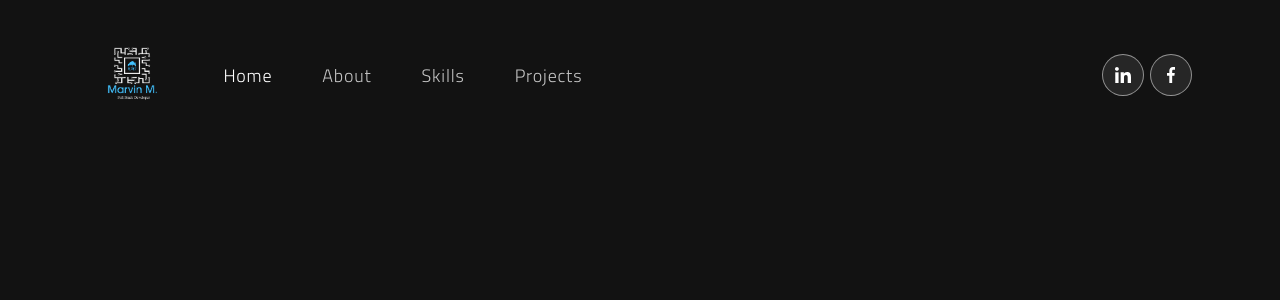
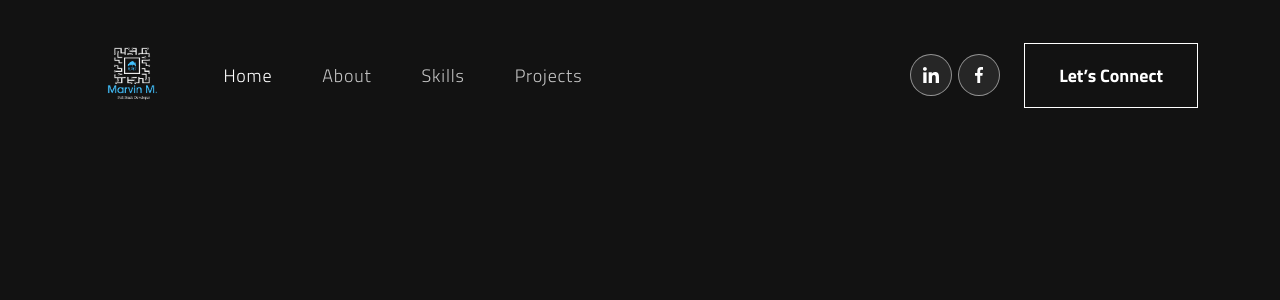
Before and after one commit to Marvin25ronal/Marvin25ronal, a React (Create React App) app: page / in a window 1280 px wide. Shown: the top 300 px of the page. Built offline with nearby package versions, Linux system fonts and the light colour scheme.

Commit message:
custom button

```diff
--- a/package.json
+++ b/package.json
@@ -22,6 +22,7 @@
     "react-bootstrap": "^2.6.0",
     "react-dom": "^18.2.0",
     "react-router-dom": "^6.4.3",
+    "react-router-hash-link": "^2.4.3",
     "react-scripts": "5.0.1",
     "styled-components": "^5.3.6",
     "typescript": "^4.9.3",
@@ -54,6 +55,7 @@
     ]
   },
   "devDependencies": {
+    "@types/react-router-hash-link": "^2.4.5",
     "gh-pages": "^4.0.0"
   }
 }
--- a/src/App.css
+++ b/src/App.css
@@ -48,12 +48,32 @@ h6 {
     line-height: normal;
 }
 
+p,
+a,
+li,
+button,
+ul {
+    margin: 0;
+    padding: 0;
+    line-height: normal;
+    text-decoration: none;
+}
 
-img{
+a:hover {
+    text-decoration: none;
+}
+
+img {
     width: 100%;
     height: auto;
     max-width: 500px;
 }
+
+button {
+    border: 0;
+    background-color: transparent;
+}
+
 nav.navbar {
     padding: 20px 0;
     position: fixed;
@@ -80,14 +100,17 @@ nav.navbar .navbar-nav .nav-link.navbar-link {
     font-size: 18px;
     opacity: 0.75;
 }
+
 nav.navbar .navbar-nav a.nav-link.navbar-link:hover,
 nav.navbar .navbar-nav a.nav-link.navbar-link.active {
     opacity: 1;
 }
+
 span.navbar-text {
     display: flex;
     align-items: center;
 }
+
 .social-icon {
     display: inline-block;
     margin-left: 14px;
@@ -105,6 +128,7 @@ span.navbar-text {
     line-height: 1;
     border: 1px solid rgba(255, 255, 255, 0.5);
 }
+
 .social-icon a::before {
     content: "";
     width: 42px;
@@ -115,17 +139,21 @@ span.navbar-text {
     transform: scale(0);
     transition: 0.3s ease-in-out;
 }
+
 .social-icon a:hover::before {
     transform: scale(1);
 }
+
 .social-icon a img {
     width: 40%;
     z-index: 1;
     transition: 0.3s ease-in-out;
 }
+
 .social-icon a:hover img {
     filter: brightness(0) saturate(100%) invert(0%) sepia(7%) saturate(98%) hue-rotate(346deg) brightness(95%) contrast(86%);
 }
+
 .navbar-text button {
     font-weight: 700;
     color: #fff;
@@ -137,9 +165,11 @@ span.navbar-text {
     background-color: transparent;
     transition: 0.3s ease-in-out;
 }
+
 .navbar-text button span {
     z-index: 1;
 }
+
 .navbar-text button::before {
     content: "";
     width: 0%;
@@ -151,20 +181,24 @@ span.navbar-text {
     z-index: -1;
     transition: 0.3s ease-in-out;
 }
+
 .navbar-text button:hover {
     color: #121212;
 }
+
 .navbar-text button:hover::before {
     content: "";
     width: 100%;
     height: 100%;
     position: absolute;
 }
+
 nav.navbar .navbar-toggler:active,
 nav.navbar .navbar-toggler:focus {
     outline: none;
     box-shadow: none;
 }
+
 nav.navbar .navbar-toggler-icon {
     width: 24px;
     height: 17px;
@@ -174,9 +208,11 @@ nav.navbar .navbar-toggler-icon {
     transition: all 300ms linear;
     top: -2px;
 }
+
 nav.navbar .navbar-toggler-icon:focus {
     border-bottom: 2px solid #fff;
 }
+
 nav.navbar .navbar-toggler-icon:after,
 nav.navbar .navbar-toggler-icon:before {
     width: 24px;
@@ -189,19 +225,23 @@ nav.navbar .navbar-toggler-icon:before {
     z-index: 2;
     transition: all 300ms linear;
 }
+
 nav.navbar .navbar-toggler-icon:after {
     top: 8px;
 }
+
 nav.navbar .navbar-toggler[aria-expanded="true"] .navbar-toggler-icon:after {
     transform: rotate(45deg);
     background-color: #fff;
     height: 2px;
 }
+
 nav.navbar .navbar-toggler[aria-expanded="true"] .navbar-toggler-icon:before {
     transform: translateY(8px) rotate(-45deg);
     background-color: #fff;
     height: 2px;
 }
+
 nav.navbar .navbar-toggler[aria-expanded="true"] .navbar-toggler-icon {
     border-color: transparent;
 }
--- a/src/components/NavBar.tsx
+++ b/src/components/NavBar.tsx
@@ -7,6 +7,7 @@ import logo from '../assets/img/logoOD.png';
 import navIcon1 from '../assets/img/nav-icon1.svg';
 import navIcon2 from '../assets/img/nav-icon2.svg';
 import { Container, Nav, Navbar } from 'react-bootstrap';
+import { HashLink } from 'react-router-hash-link';
 const pages = ['Home', 'About', 'Skills', 'Projects'];
 
 
@@ -31,7 +32,7 @@ export const NavBar = () => {
 
   return (
     <Router>
-      <Navbar expand="lg"
+      <Navbar expand="md"
         className={scrolled ? 'scrolled ' : ''}
       >
         <Container>
@@ -56,10 +57,14 @@ export const NavBar = () => {
             </Nav>
             <span className='navbar-text'>
               <div className="social-icon">
-                <a href="/"><img src={navIcon1} alt=''/></a>
+                <a href="/"><img src={navIcon1} alt='' /></a>
                 <a href="/"><img src={navIcon2} alt='' /></a>
               </div>
+              <HashLink to='#connect'>
+                <button className="vvd"><span>Let’s Connect</span></button>
+              </HashLink>
             </span>
+
           </Navbar.Collapse>
 
         </Container>
```
Also changed, not shown: 1 other file (tests, documents, lock files or other folders). Lines whose indentation alone changed are shown as unchanged.
